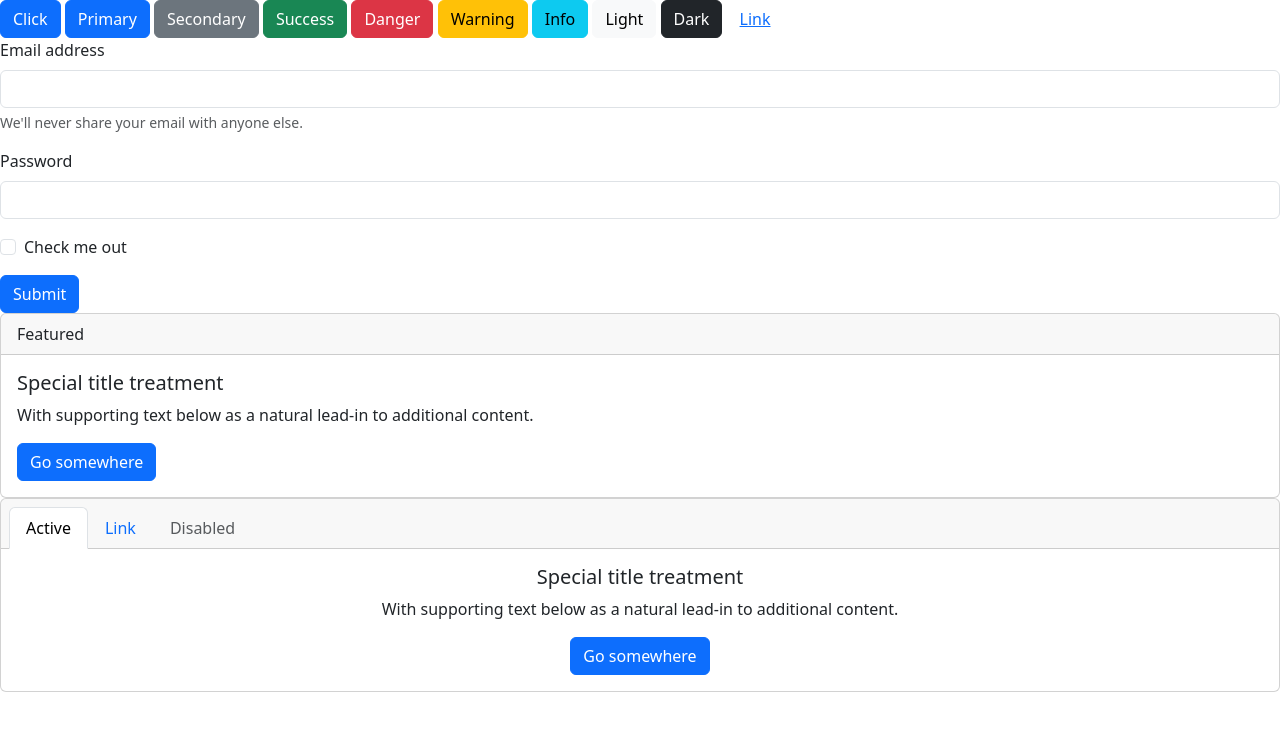
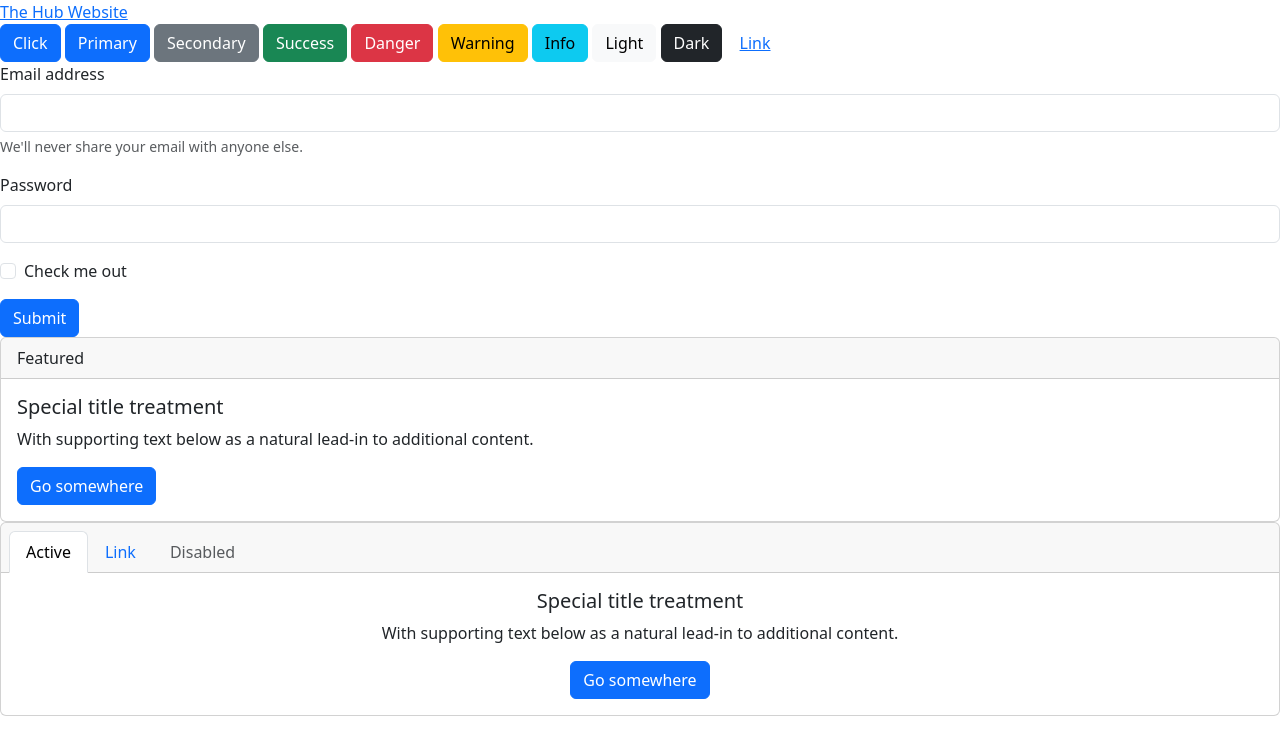
Before and after one commit to Kokets012/Boostrap-web, a plain HTML site: page index.html in a window 1280 px wide. Drawn offline with nearby package versions, Linux system fonts and the light colour scheme.

Commit message:
added a link to the hub web

```diff
--- a/index.html
+++ b/index.html
@@ -7,6 +7,13 @@
     <link href="https://cdn.jsdelivr.net/npm/bootstrap@5.3.8/dist/css/bootstrap.min.css" rel="stylesheet" integrity="sha384-sRIl4kxILFvY47J16cr9ZwB07vP4J8+LH7qKQnuqkuIAvNWLzeN8tE5YBujZqJLB" crossorigin="anonymous">
 </head>
 <body>
+
+
+    <div>
+      <a href="hub.html">The Hub Website</a>
+    </div>
+
+
     <button class="btn btn-primary">Click</button>
     <button type="button" class="btn btn-primary">Primary</button>
     <button type="button" class="btn btn-secondary">Secondary</button>
```
